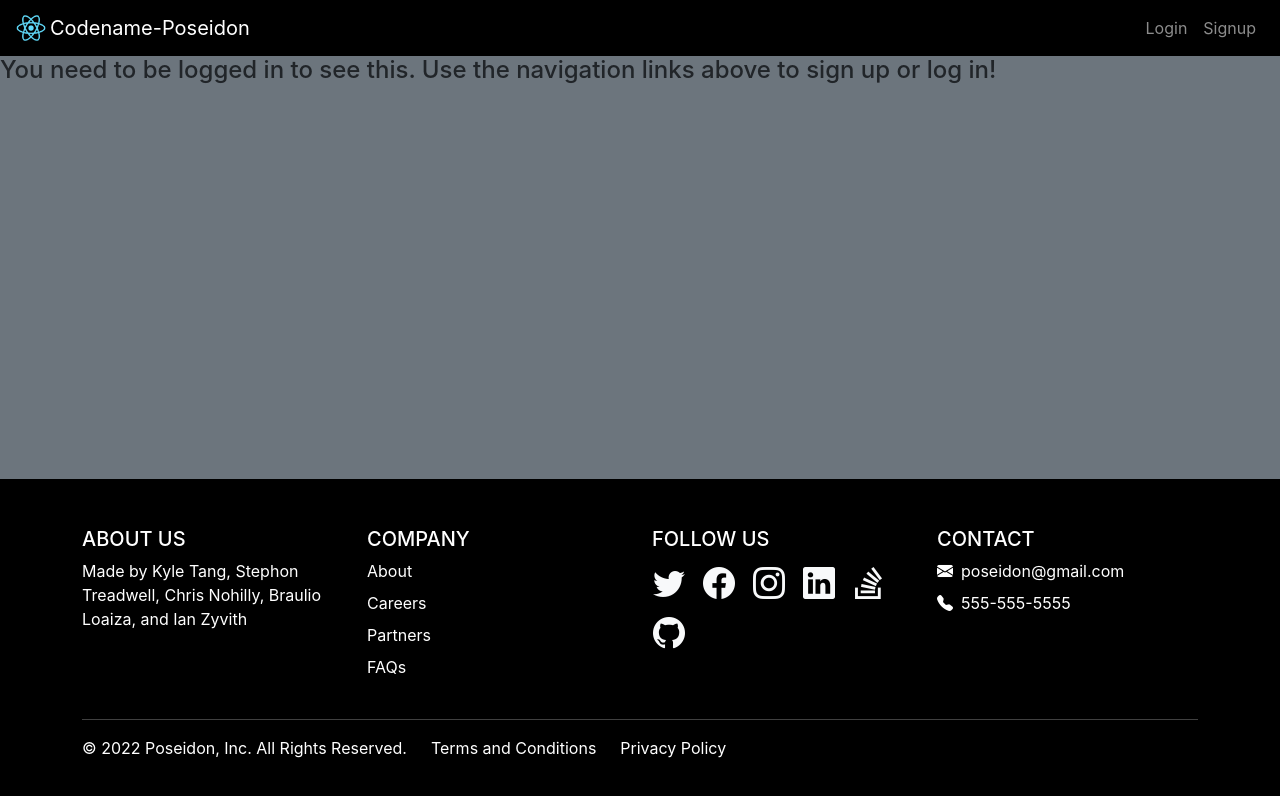
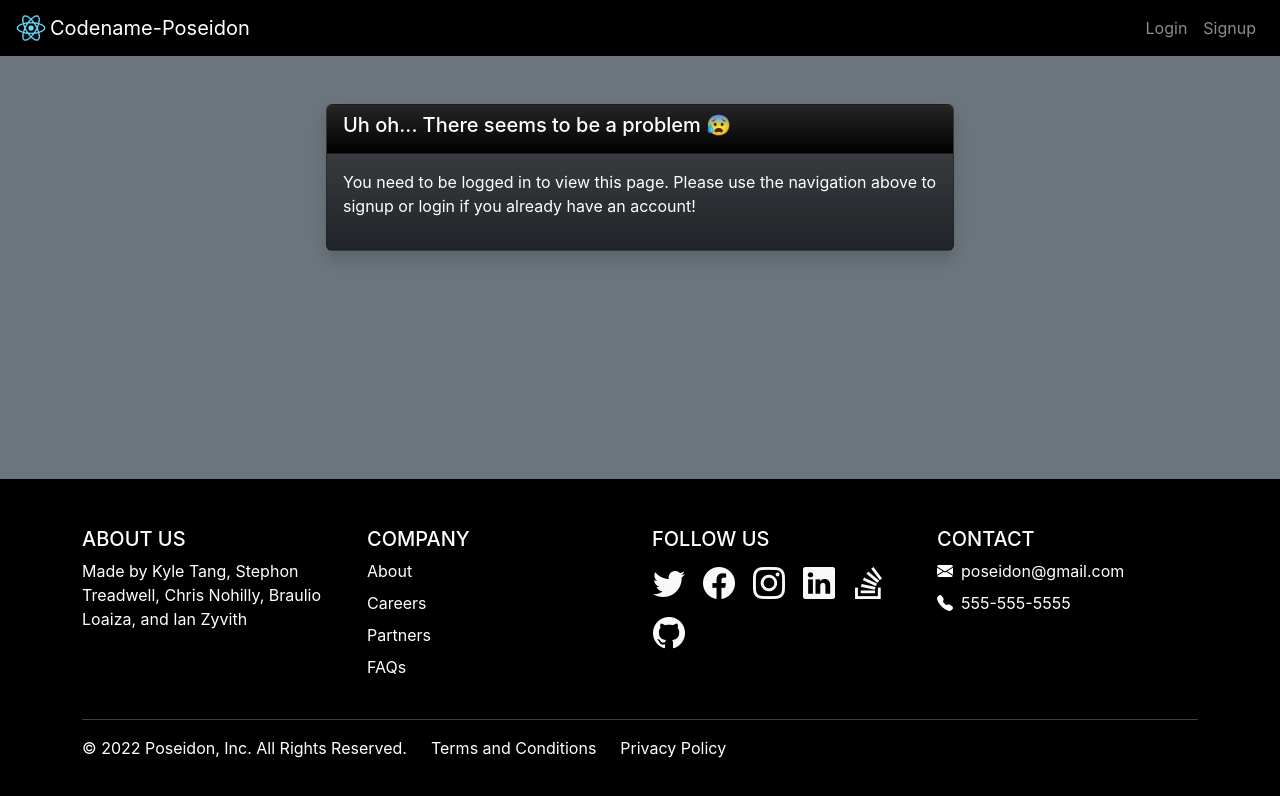
Before and after one commit to cnohilly/codeflow, a React (Create React App) app in the folder client/: page /profile in a window 1280 px wide. Shown: the top 796 px of the page. Built offline with nearby package versions, Linux system fonts and the light colour scheme; no server answers.

Commit message:
added error message when trying to access profile when not logged in

```diff
--- /dev/null
+++ b/client/src/components/ProfileError/index.js
@@ -0,0 +1,23 @@
+import React from "react";
+import { Col, Card, Row } from "react-bootstrap";
+
+const ProfileError = ({ username, joinDate }) => {
+  return (
+    <Col className="py-5">
+      {/* User Info card */}
+      <Card className="bg-dark bg-gradient text-white shadow">
+        <Card.Header className="bg-black bg-gradient text-white">
+          <Card.Title>Uh oh... There seems to be a problem 😰</Card.Title>
+        </Card.Header>
+        <Card.Body>
+          <p>
+            You need to be logged in to view this page. Please use the
+            navigation above to signup or login if you already have an account!
+          </p>
+        </Card.Body>
+      </Card>
+    </Col>
+  );
+};
+
+export default ProfileError;
--- a/client/src/pages/ProfileMain.js
+++ b/client/src/pages/ProfileMain.js
@@ -4,6 +4,7 @@ import { Container, Row, Col } from "react-bootstrap";
 import UserInfo from "../components/UserInfo";
 import FriendList from "../components/FriendList";
 import ProfileNav from "../components/ProfileNav";
+import ProfileError from "../components/ProfileError";
 import { useQuery, useMutation } from "@apollo/client";
 import { QUERY_USER, QUERY_ME } from "../utils/queries";
 import Auth from "../utils/auth";
@@ -36,10 +37,11 @@ const ProfileMain = (props) => {
 
   if (!user?.username) {
     return (
-      <h4>
-        You need to be logged in to see this. Use the navigation links above to
-        sign up or log in!
-      </h4>
+      <Row className="justify-content-md-center">
+        <Col xs={6}>
+          <ProfileError />
+        </Col>
+      </Row>
     );
   }
 
```
